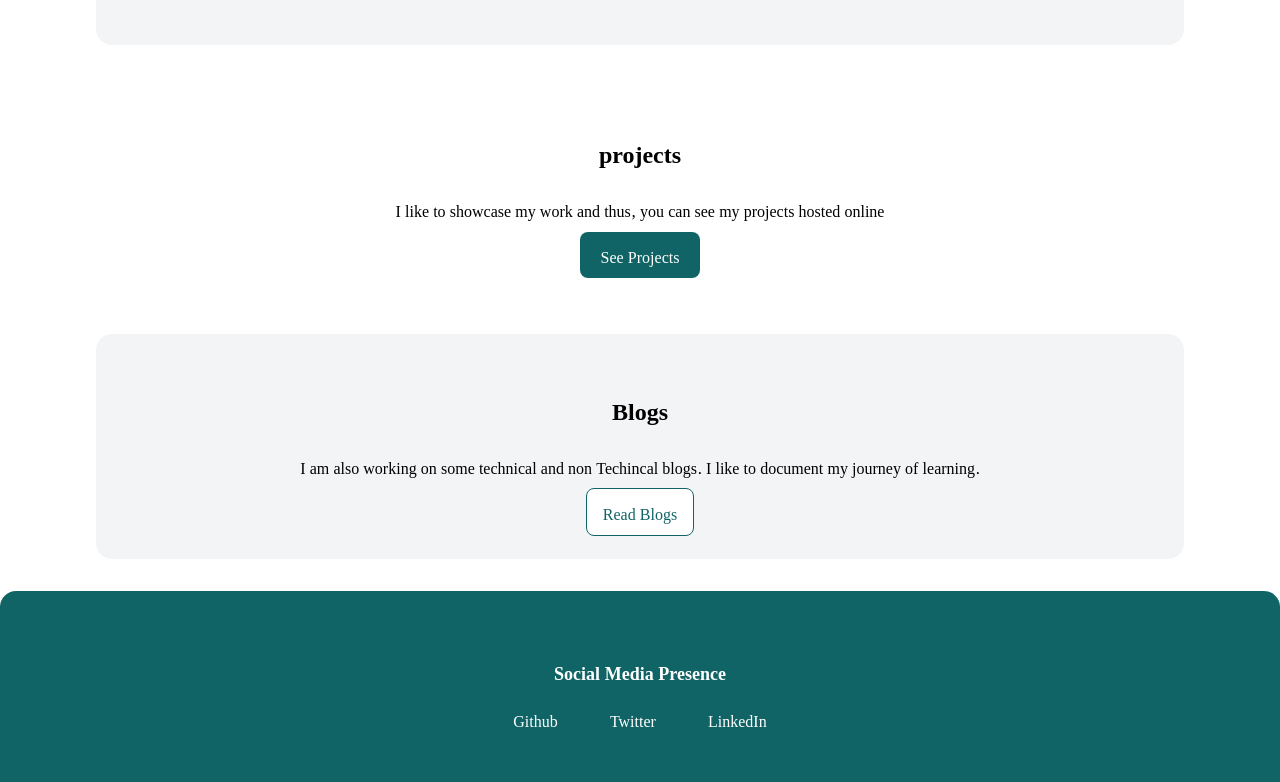
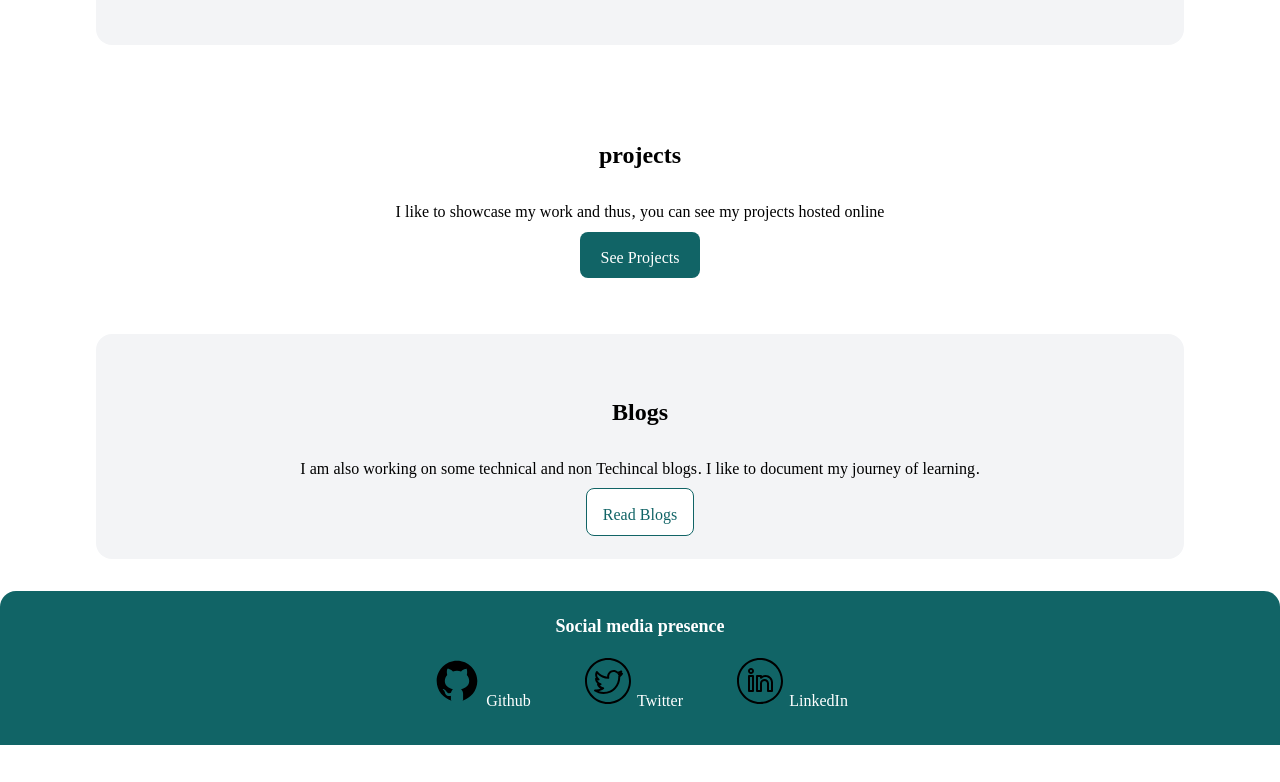
Before and after one commit to kavithamd/lesson3-HTML-and-CSS, a plain HTML site: page index.html in a window 1280 px wide. Shown: the part 897-1679 px from the top of the page. After the commit the page ends 1642 px from the top, so only its background shows below. Drawn offline with Linux system fonts and the light colour scheme.

Commit message:
update : added social link images and updated readme

```diff
--- a/index.html
+++ b/index.html
@@ -59,18 +59,17 @@
     </section>
 
     <footer class="footer">
-      <footer class="footer">
-        <div class="footer-header">Social Media Presence</div>
+      <div class="footer-header">Social media presence</div>
       <ul class="social-links list-non-bullet">
         <li class="list-item-inline">
-            <a class="link" href="https://github.com/kavithamd" target="_blank"> Github </a>
+          <a class="link" href="https://github.com/kavithamd" target="_blank"> <img class="image" src="images/github.svg"> Github </a>
         </li>
         <li class="list-item-inline">
-            <a class="link" href="https://twitter.com/BeingPoem" target="_blank"> Twitter </a>
+          <a class="link" href="https://twitter.com/BeingPoem" target="_blank"><img class="image" src="images/twitter.svg"> Twitter </a>
         </li>
         <li class="list-item-inline">
           <a class="link" href="https://www.linkedin.com/in/kavitha-m-d/" target="_blank">
-              LinkedIn
+            <img class="image" src= "images/linkedin.svg"> LinkedIn
           </a>
         </li>
       </ul>
```
Also changed, not shown: blogs.html (+4 -4 lines), dummy-blog.html (+4 -4 lines), projects.html (+4 -4 lines), images/github.svg (added), images/linkedin.svg (added), images/twitter.svg (added), 1 other file. Lines whose indentation alone changed are shown as unchanged.
